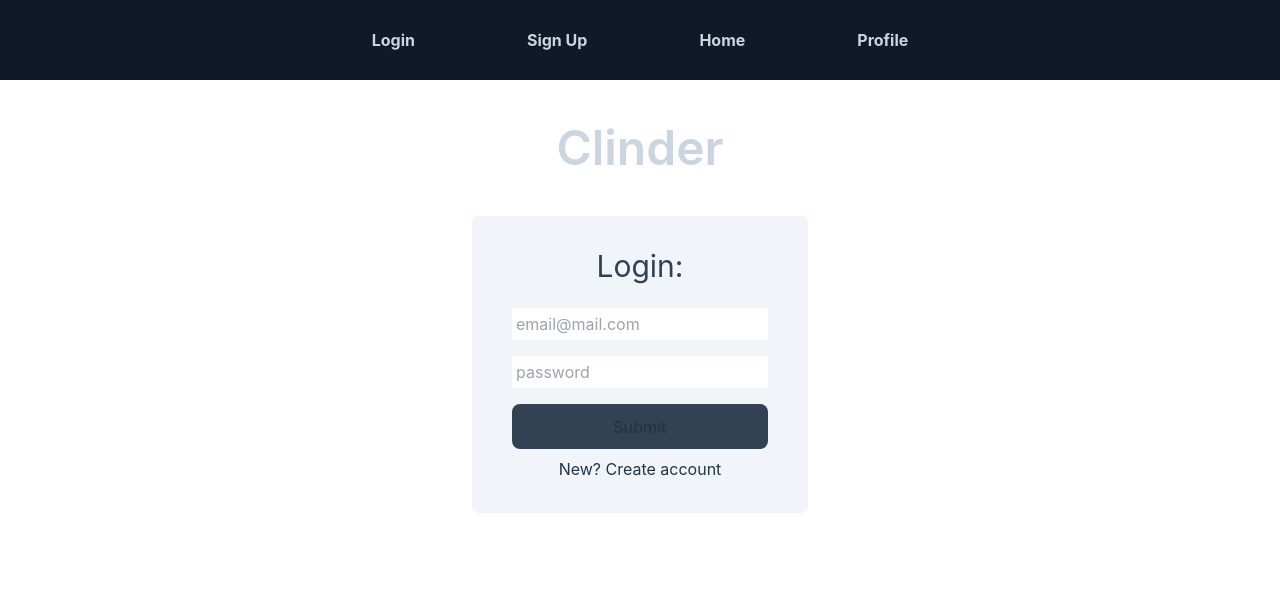
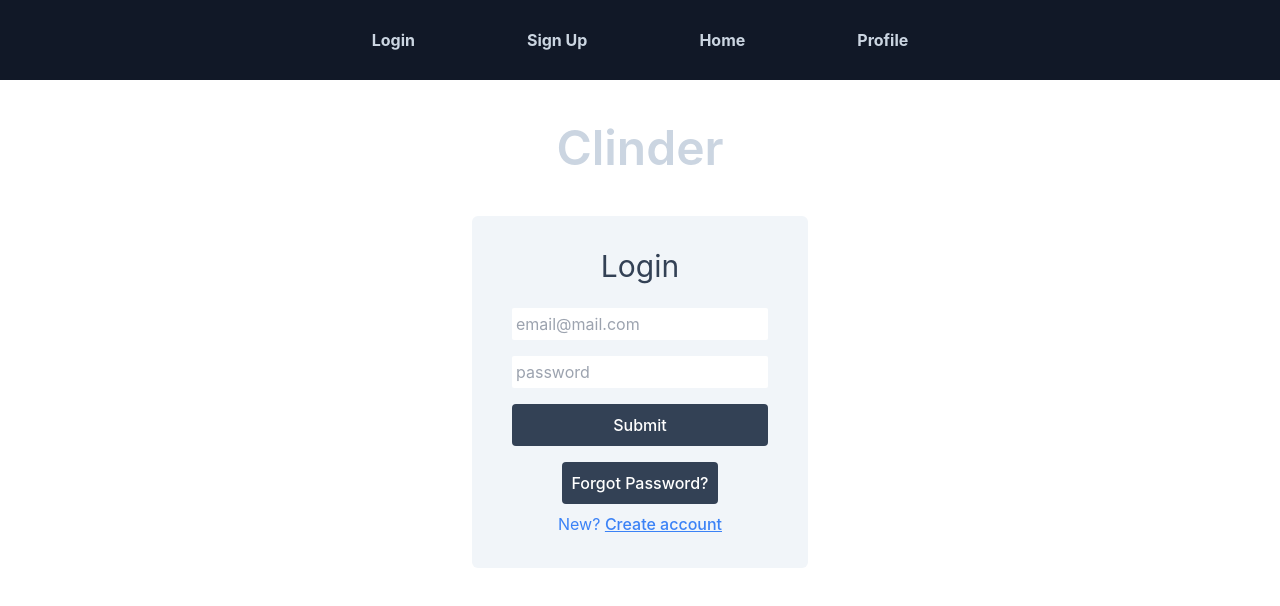
Before and after one commit to mtbajdas/CEN3031, a React (Vite) app in the folder clinder/: page / in a window 1280 px wide. Shown: the top 606 px of the page. Built offline with nearby package versions, Linux system fonts and the light colour scheme.

Commit message:
Added forgot password process functionality

```diff
--- a/clinder/package.json
+++ b/clinder/package.json
@@ -10,7 +10,9 @@
     "preview": "vite preview"
   },
   "dependencies": {
-    "@material-ui/core": "^4.12.4",
+    "@emotion/react": "^11.13.5",
+    "@emotion/styled": "^11.13.5",
+    "@mui/material": "^6.1.10",
     "firebase": "^11.0.0",
     "react": "^18.3.1",
     "react-dom": "^18.3.1",
--- a/clinder/src/ClubBox.jsx
+++ b/clinder/src/ClubBox.jsx
@@ -1,7 +1,7 @@
 import * as React from 'react'
 import * as ReactDOM from 'react-dom/client'
-import Tab from "@material-ui/core/Tab";
-import Tabs from "@material-ui/core/Tabs";
+import Tab from "@mui/material/Tab";
+import Tabs from "@mui/material/Tabs";
 import { useForm } from 'react-hook-form';
 import { useState } from 'react';
 import { signInWithEmailAndPassword, getAuth } from 'firebase/auth';
--- a/clinder/src/LoginBox.jsx
+++ b/clinder/src/LoginBox.jsx
@@ -1,97 +1,101 @@
-import * as React from 'react'
-import * as ReactDOM from 'react-dom/client'
-import Tab from "@material-ui/core/Tab";
-import Tabs from "@material-ui/core/Tabs";
-import { useForm } from 'react-hook-form';
-import { useState } from 'react';
-import { signInWithEmailAndPassword, getAuth } from 'firebase/auth';
-import { Navigate } from 'react-router-dom';
-import Home from './Home';
-import { useNavigate } from 'react-router-dom';
-import { redirect } from 'react-router-dom';
-
+import React, { useState } from "react";
+import { useNavigate } from "react-router-dom";
+import { signInWithEmailAndPassword, getAuth, sendPasswordResetEmail } from "firebase/auth";
 
 const LoginBox = () => {
     const navigate = useNavigate();
-    const {register} = useForm();
     const [email, setEmail] = useState("");
     const [password, setPassword] = useState("");
     const [error, setError] = useState(false);
     const [errorMessage, setErrorMessage] = useState("");
-    const [signedIn, setSignedIn] = useState(false);
+    const [resetEmailSent, setResetEmailSent] = useState(false);
 
-    // Instantiate the auth service SDK
+    // Instantiate Firebase Auth
     const auth = getAuth();
 
     const handleChange = (e) => {
         const { name, value } = e.target;
-
+        setError(false); // Clear previous errors
         if (name === "email") setEmail(value);
         if (name === "password") setPassword(value);
     };
 
     const handleSubmit = async (e) => {
         e.preventDefault();
-
         try {
-        // Sign in with email and password in firebase auth service
-        console.log(email);
-        const userCredential = await signInWithEmailAndPassword(
-            auth,
-            email,
-            password
-        );
-
-        // The signed-in user info
+            const userCredential = await signInWithEmailAndPassword(auth, email, password);
             const user = userCredential.user;
-        if(user) {
-            setSignedIn(true);
-            return redirect("/home");
-        }
+            if (user) navigate("/home");
         } catch (err) {
-        // Handle Errors here.
-        const errorMessage = err.message;
-        const errorCode = err.code;
-
             setError(true);
-        console.log(errorCode)
-
-        switch (errorCode) {
+            switch (err.code) {
                 case "auth/invalid-email":
                     setErrorMessage("This email address is invalid.");
                     break;
-            case "auth/user-disabled":
-            setErrorMessage(
-                "This email address is disabled by the administrator."
-            );
-            break;
                 case "auth/user-not-found":
-            setErrorMessage("This email address is not registered.");
+                    setErrorMessage("No account found for this email address.");
                     break;
                 case "auth/wrong-password":
-            setErrorMessage("The password is invalid or the user does not have a password.")
+                    setErrorMessage("Incorrect password.");
                     break;
                 default:
-            setErrorMessage(errorMessage);
+                    setErrorMessage(err.message);
                     break;
             }
         }
     };
 
+    const handlePasswordReset = async () => {
+        if (!email) {
+            setErrorMessage("Please enter your email address to reset your password.");
+            setError(true);
+            return;
+        }
+        try {
+            await sendPasswordResetEmail(auth, email);
+            setResetEmailSent(true);
+            setError(false);
+        } catch (err) {
+            setError(true);
+            setErrorMessage("Failed to send password reset email.");
+            console.error(err);
+        }
+    };
+
     return (
-
         <div className="bg-slate-100 p-8 rounded-md grid place-items-center max-w-96">
-            {signedIn && navigate("/home")}
-            <h1 className="text-3xl text-slate-700 pb-4">Login: </h1>
+            <h1 className="text-3xl text-slate-700 pb-4">Login</h1>
             <form className="grid" onSubmit={handleSubmit}>
-                <input className="rounded-sm m-2 p-1" placeholder='email@mail.com' name='email' onChange={handleChange}/>
-                <input className="rounded-sm m-2 p-1" placeholder='password'name='password' onChange={handleChange}/>
-                <button type='submit' className="m-2 bg-slate-700 active:bg-black hover:bg-slate-900">Submit</button>
-                {error && <p className="text-slate-700 pb-4">{errorMessage}</p>}
+                <input
+                    className="rounded-sm m-2 p-1"
+                    placeholder="email@mail.com"
+                    name="email"
+                    onChange={handleChange}
+                />
+                <input
+                    className="rounded-sm m-2 p-1"
+                    placeholder="password"
+                    type="password"
+                    name="password"
+                    onChange={handleChange}
+                />
+                <button type="submit" className="m-2 bg-slate-700 active:bg-black hover:bg-slate-900 text-white p-2 rounded">
+                    Submit
+                </button>
+                {error && <p className="text-red-500">{errorMessage}</p>}
             </form>
-            <p>New? Create account</p>
+            {resetEmailSent && (
+                <p className="text-green-500">Password reset email sent to your inbox!</p>
+            )}
+            <button
+                onClick={handlePasswordReset}
+                className="m-2 bg-slate-700 active:bg-black hover:bg-slate-900 text-white p-2 rounded"
+            >
+                Forgot Password?
+            </button>
+            <p className="text-blue-500 bold">New? <a href="/create-account" className="text-blue-500 underline">Create account</a></p>
             </div>
     );
-}
+};
 
 export default LoginBox;
```
Also changed, not shown: 2 other files (tests, documents, lock files or other folders). Lines whose indentation alone changed are shown as unchanged.
